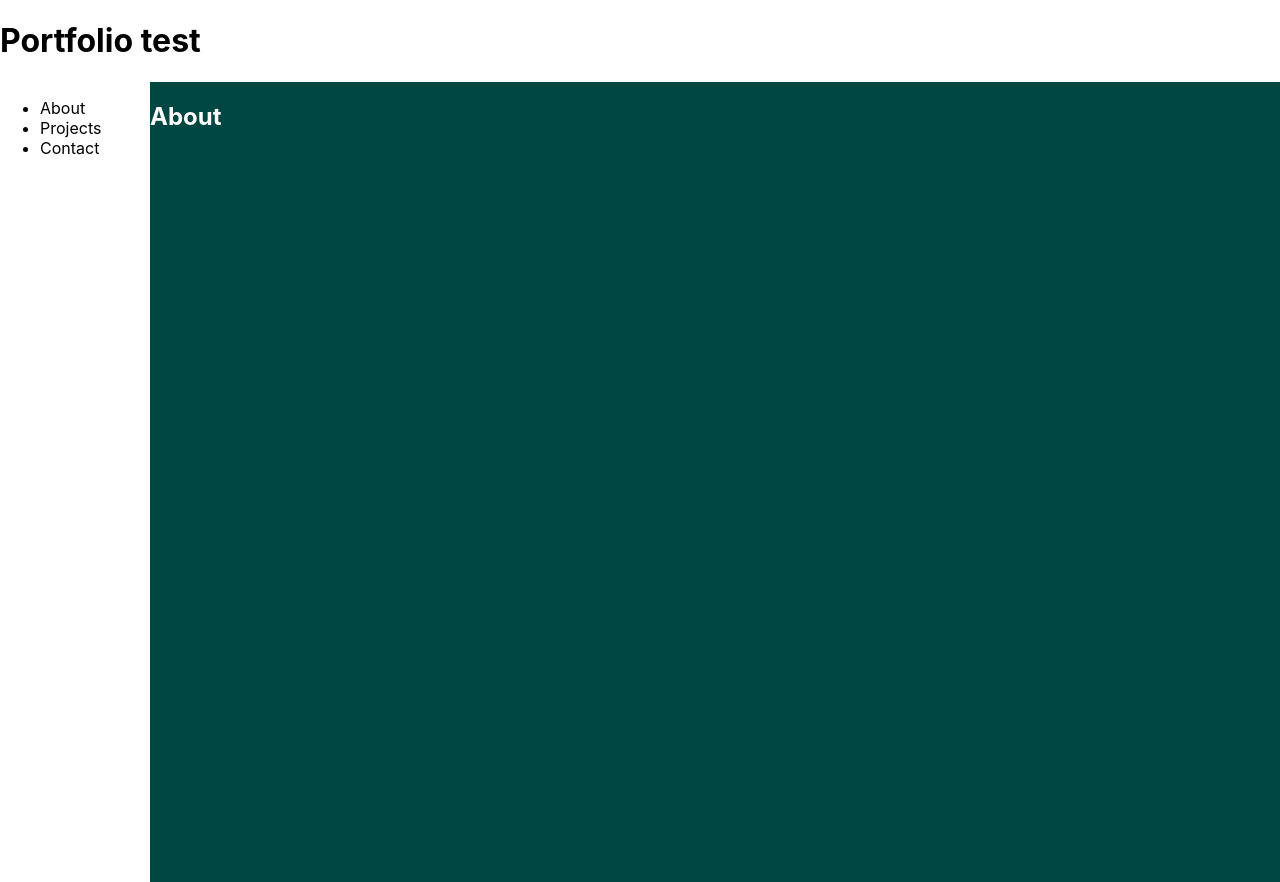
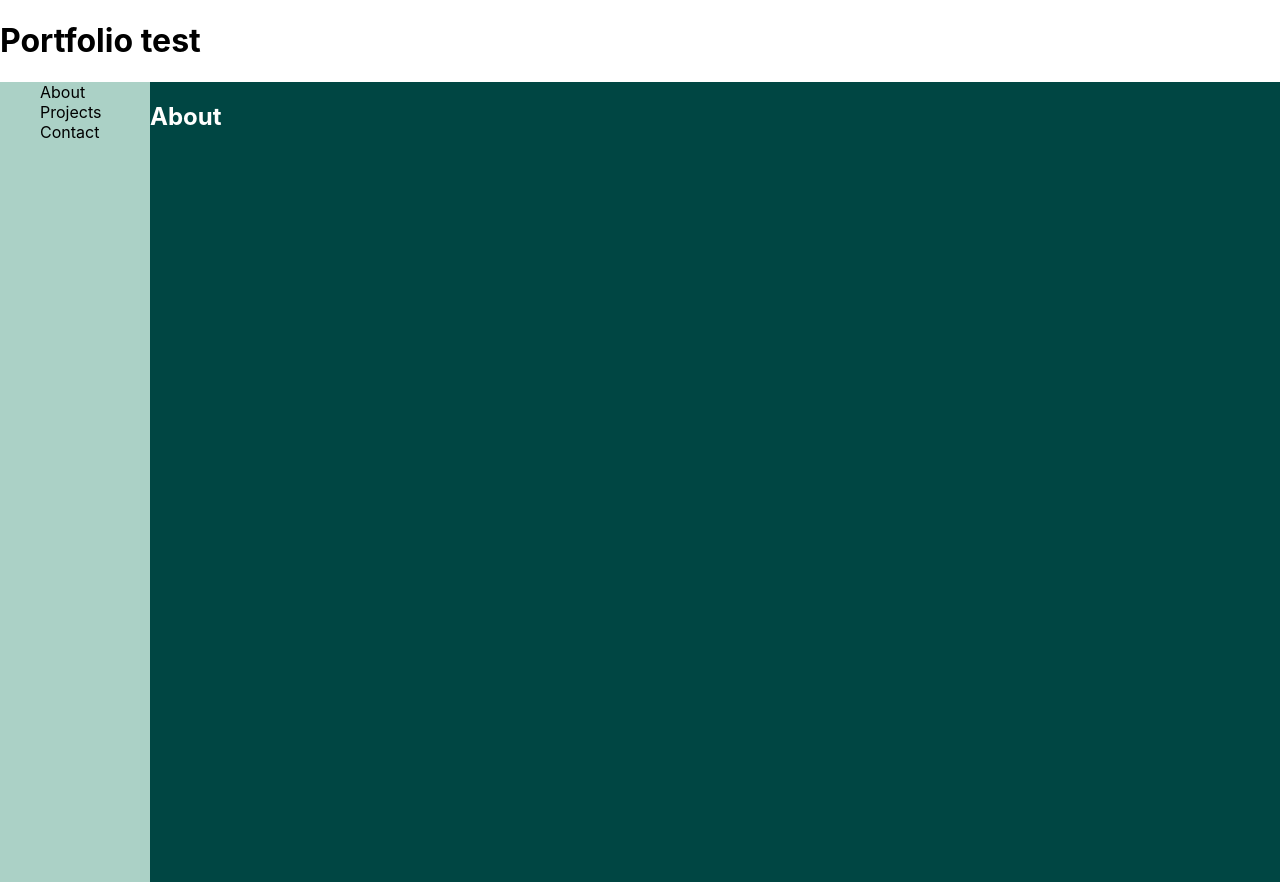
Before and after one commit to benbeardyman/ben-barlow-portfolio, a React (Create React App) app: page / in a window 1280 px wide. Built offline with nearby package versions, Linux system fonts and the light colour scheme.

Commit message:
nav sidebar fixed

```diff
--- a/src/components/NavBar.js
+++ b/src/components/NavBar.js
@@ -1,19 +1,25 @@
+import styled from "styled-components"
+
+const Wrapper = styled.nav`
+    height: 100vh;
+    background-color: #abd1c6;
+`
+const Links = styled.ul`
+    margin:0;
+    list-style: none;
+`
 
 
 const NavBar = () => {
 
     return (
-        <ul>
-            <li>
-                About
-            </li>
-            <li>
-                Projects
-            </li>
-            <li>
-                Contact
-            </li>
-        </ul>
+        <Wrapper>
+            <Links>
+                <li>About</li>
+                <li>Projects</li>
+                <li>Contact</li>
+            </Links>
+        </Wrapper>
     )
 
 }
```
